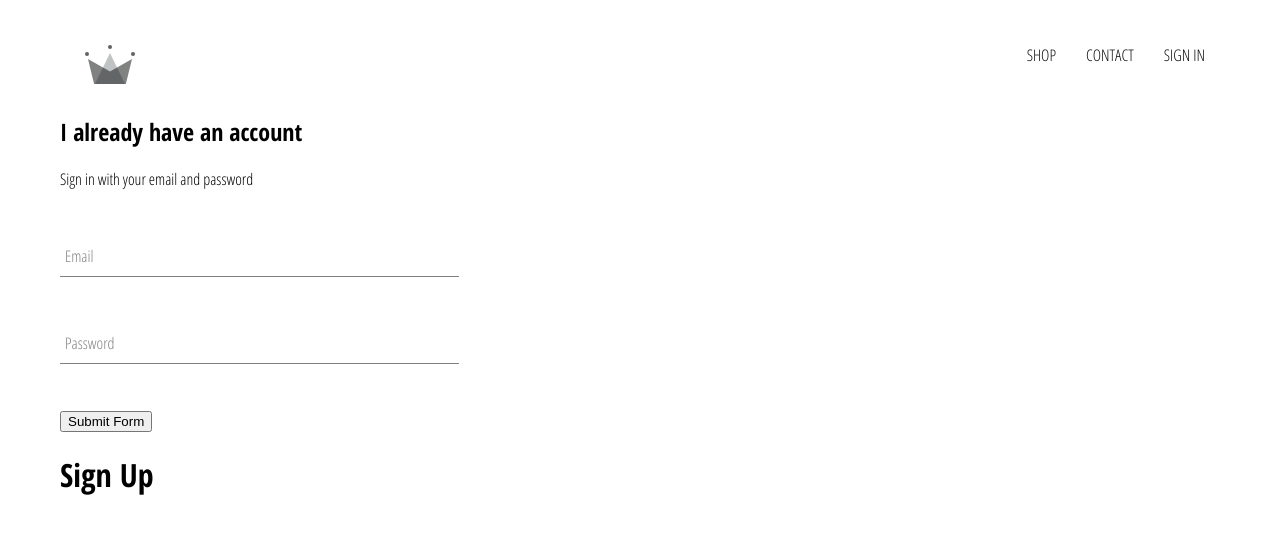
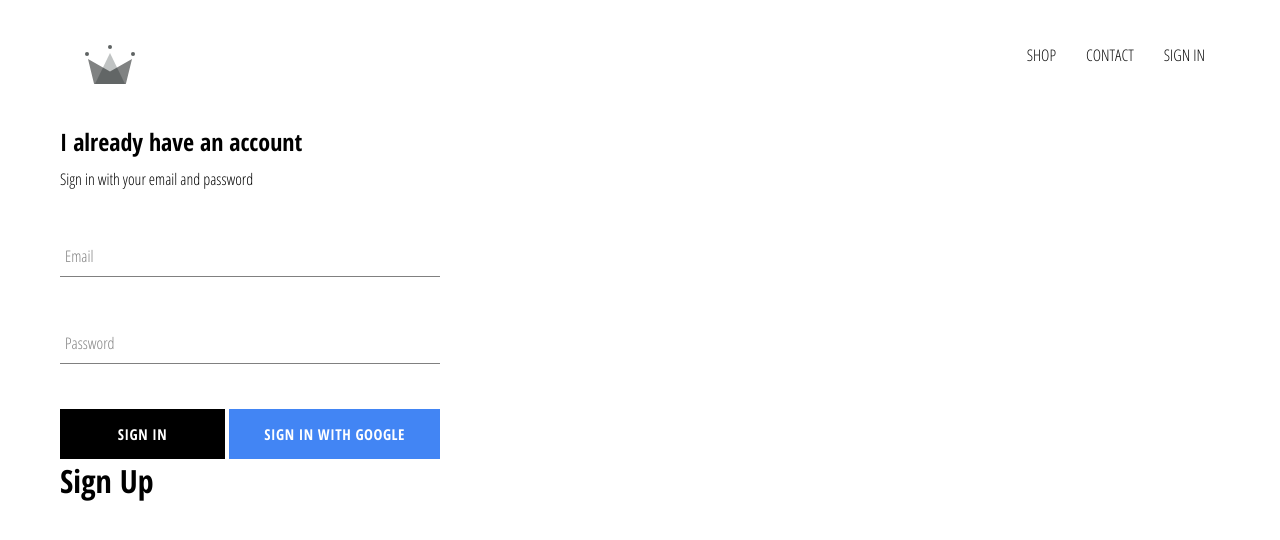
Before and after one commit to MathiasCK/crwn-clothing, a React (Create React App) app: page /signin in a window 1280 px wide. Shown: the top 540 px of the page. Built offline with nearby package versions, Linux system fonts and the light colour scheme; no server answers.

Commit message:
Inergrated Firebase

```diff
--- a/package.json
+++ b/package.json
@@ -6,6 +6,7 @@
     "@testing-library/jest-dom": "^5.11.4",
     "@testing-library/react": "^11.1.0",
     "@testing-library/user-event": "^12.1.10",
+    "firebase": "^8.2.4",
     "node-sass": "^5.0.0",
     "react": "^17.0.1",
     "react-dom": "^17.0.1",
--- a/src/App.css
+++ b/src/App.css
@@ -1,4 +1,10 @@
 @import url("https://fonts.googleapis.com/css2?family=Open+Sans+Condensed:ital,wght@0,300;0,700;1,300&display=swap");
+
+* {
+  box-sizing: border-box;
+  padding: 0;
+  margin: 0;
+}
 
 body {
   font-family: "Open Sans Condensed", sans-serif;
--- a/src/App.js
+++ b/src/App.js
@@ -1,4 +1,5 @@
-import HomePage from "./pages/HomePage.component";
+// Utils
+import React from "react";
 import { Route, Switch } from "react-router-dom";
 
 // Styles
@@ -9,13 +10,38 @@
 
 // Pages
 import Contact from "./pages/Contact.component";
+import HomePage from "./pages/HomePage.component";
 import SignInAndSignUpPage from "./pages/Sign-In-And-Sign-Up.component";
 import ShopPage from "./pages/Shop.component";
 
-function App() {
+// Firebase
+import { auth } from "./Firebase/Firebase.utils";
+
+class App extends React.Component {
+  constructor() {
+    super();
+
+    this.state = {
+      currentUser: null,
+    };
+  }
+
+  componentDidMount() {
+    auth.onAuthStateChanged((user) => {
+      this.setState({ currentUser: user });
+    });
+  }
+
+  unsubscribeFromAuth = null;
+
+  componentWillUnmount() {
+    this.unsubscribeFromAuth();
+  }
+
+  render() {
     return (
       <div>
-      <Header />
+        <Header currentUser={this.state.currentUser} />
         <Switch>
           <Route exact path="/" component={HomePage} />
           <Route path="/shop" component={ShopPage} />
@@ -25,5 +51,6 @@
       </div>
     );
   }
+}
 
 export default App;
--- /dev/null
+++ b/src/Firebase/Firebase.utils.js
@@ -0,0 +1,24 @@
+import firebase from "firebase/app";
+import "firebase/firestore";
+import "firebase/auth";
+
+const config = {
+  apiKey: "AIzaSyB2CqsA_4hgdf4BE3TYVJIjSJ4pYjNSR-c",
+  authDomain: "crwn-db-cd2a8.firebaseapp.com",
+  projectId: "crwn-db-cd2a8",
+  storageBucket: "crwn-db-cd2a8.appspot.com",
+  messagingSenderId: "330064213310",
+  appId: "1:330064213310:web:49d1e296a60e0b5c60686f",
+  measurementId: "G-QFFSTF7G35",
+};
+
+firebase.initializeApp(config);
+
+export const auth = firebase.auth();
+export const firestore = firebase.firestore();
+
+const provider = new firebase.auth.GoogleAuthProvider();
+provider.setCustomParameters({ prompt: "select_account" });
+export const signInWithGoogle = () => auth.signInWithPopup(provider);
+
+export default firebase;
--- /dev/null
+++ b/src/components/Custom-button.component.jsx
@@ -0,0 +1,50 @@
+import React from "react";
+import styled from "styled-components";
+
+const CustomButton = ({ children, isGoogleSignIn, ...otherProps }) => {
+  return (
+    <>
+      <StyledButton
+        className={`${isGoogleSignIn ? "google-sign-in" : ""}`}
+        {...otherProps}
+      >
+        {children}
+      </StyledButton>
+    </>
+  );
+};
+
+const StyledButton = styled.button`
+  min-width: 165px;
+  width: auto;
+  height: 50px;
+  letter-spacing: 0.5px;
+  line-height: 50px;
+  padding: 0 35px 0 35px;
+  font-size: 15px;
+  background-color: black;
+  color: white;
+  text-transform: uppercase;
+  font-family: "Open Sans Condensed";
+  font-weight: bolder;
+  border: none;
+  cursor: pointer;
+
+  &:hover {
+    background-color: white;
+    color: black;
+    border: 1px solid black;
+  }
+
+  &.google-sign-in {
+    background-color: #4285f4;
+    color: white;
+
+    &:hover {
+      background-color: #357ae8;
+      border: none;
+    }
+  }
+`;
+
+export default CustomButton;
--- a/src/components/Header.component.jsx
+++ b/src/components/Header.component.jsx
@@ -2,7 +2,9 @@
 import styled from "styled-components";
 import { Link } from "react-router-dom";
 import { ReactComponent as Logo } from "../assets/crown.svg";
-const Header = () => {
+import { auth } from "../Firebase/Firebase.utils";
+
+const Header = ({ currentUser }) => {
   return (
     <StyledHeader>
       <Link className="logo-container" to="/">
@@ -15,9 +17,15 @@
         <Link className="option" to="/contact">
           Contact
         </Link>
-        <Link className="option" to="/signin">
-          Sign In
-        </Link>
+        {currentUser ? (
+          <div className="option" onClick={() => auth.signOut()}>
+            SIGN OUT
+          </div>
+        ) : (
+          <Link className="option" to="/signin">
+            SIGN IN
+          </Link>
+        )}
       </Options>
     </StyledHeader>
   );
@@ -47,6 +55,7 @@
   & .option {
     text-transform: uppercase;
     padding: 10px 15px;
+    cursor: pointer;
     &:hover {
       color: black;
     }
--- a/src/components/Sign-in.components.jsx
+++ b/src/components/Sign-in.components.jsx
@@ -1,5 +1,7 @@
 import React from "react";
 import styled from "styled-components";
+import { signInWithGoogle } from "../Firebase/Firebase.utils";
+import CustomButton from "./Custom-button.component";
 import FormInput from "./Form-input.component";
 
 class SignIn extends React.Component {
@@ -14,7 +16,6 @@
 
   handleSubmit = (e) => {
     e.preventDefault();
-
     this.setState({ email: "", password: "" });
   };
 
@@ -22,10 +23,11 @@
     const { value, name } = e.target;
     this.setState({ [name]: value });
   };
+
   render() {
     return (
       <StyledSignIn>
-        <h2>I already have an account</h2>
+        <Title>I already have an account</Title>
         <span>Sign in with your email and password</span>
         <form onSubmit={this.handleSubmit}>
           <FormInput
@@ -44,7 +46,12 @@
             label="Password"
             required
           />
-          <input type="submit" value="Submit Form" />
+          <Button>
+            <CustomButton type="submit">sign in</CustomButton>
+            <CustomButton onClick={signInWithGoogle} isGoogleSignIn>
+              sign in with google
+            </CustomButton>
+          </Button>
         </form>
       </StyledSignIn>
     );
@@ -52,7 +59,18 @@
 }
 
 const StyledSignIn = styled.div`
-  width: 30vw;
+  width: 380px;
+  display: flex;
+  flex-direction: column;
+`;
+
+const Title = styled.h2`
+  margin: 10px 0;
+`;
+
+const Button = styled.div`
+  display: flex;
+  justify-content: space-between;
 `;
 
 export default SignIn;
```
Also changed, not shown: 2 other files (tests, documents, lock files or other folders). Lines whose indentation alone changed are shown as unchanged.
